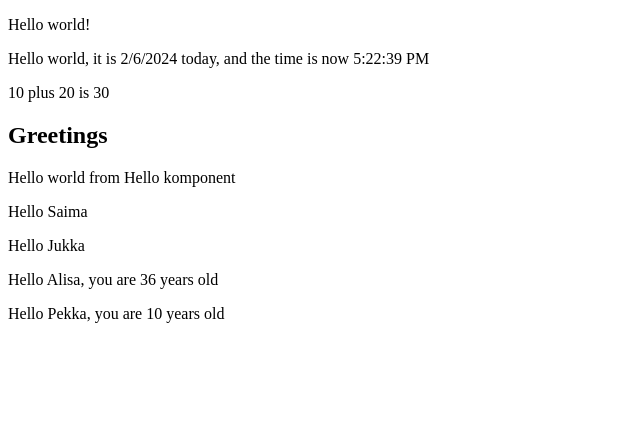
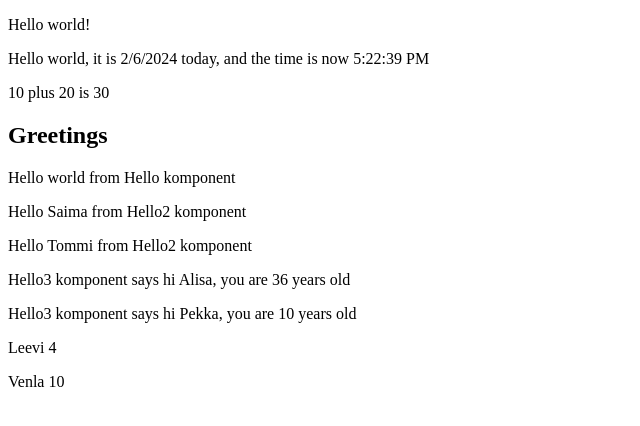
Before and after one commit to Saima445/01-react-part1, a React (Vite) app: page / in a window 1280 px wide. Shown: the top 426 px of the page, without its empty margins (0-640 px from the left). Built offline with nearby package versions, Linux system fonts and the light colour scheme.

Commit message:
04 oppimistehtävä 01 valmis.

```diff
--- a/src/App.jsx
+++ b/src/App.jsx
@@ -1,37 +1,3 @@
-const Hello3 = (props) => {
-  console.log("Hello from HELLO3 komponentti");
-  const nimi = "Pekka";
-  const ika = 10;
-  return (
-    <>
-      <p>
-        Hello {props.name}, you are {props.age} years old
-      </p>
-      <p>
-        Hello <span>{nimi}</span>, you are <span>{ika} years old</span>
-      </p>
-    </>
-  );
-};
-
-const Hello2 = (props) => {
-  console.log("Hello from HELLO2 komponentti");
-  return (
-    <>
-      <p>Hello {props.name}</p>
-    </>
-  );
-};
-
-const Hello = () => {
-  console.log("Hello from HELLO komponentti");
-  return (
-    <>
-      <p>Hello world from Hello komponent</p>
-    </>
-  );
-};
-
 const Time = () => {
   console.log("Hello from TIME komponentti");
   const now = new Date();
@@ -51,6 +17,73 @@ const Time = () => {
     </section>
   );
 };
+
+const Hello = () => {
+  console.log("Hello from HELLO komponentti");
+  return (
+    <section>
+      <p>Hello world from Hello komponent</p>
+    </section>
+  );
+};
+
+const Hello2 = (props) => {
+  console.log("Hello from HELLO2 komponentti");
+  return (
+    <section>
+      <p>
+        Hello <span>{props.name}</span> from Hello2 komponent
+      </p>
+    </section>
+  );
+};
+
+const Hello3 = (props) => {
+  console.log("Hello from HELLO3 komponentti");
+  const nimi = "Pekka";
+  const ika = 10;
+  console.log(`nimi on ${nimi} ja props name on ${props.name}`);
+  return (
+    <section>
+      <p>
+        Hello3 komponent says hi {props.name}, you are {props.age} years old
+      </p>
+      <p>
+        Hello3 komponent says hi <span>{nimi}</span>, you are{" "}
+        <span>{ika} years old</span>
+      </p>
+    </section>
+  );
+};
+
+const Friends = () => {
+  console.log("Hello from FRIENDS komponentti");
+  //TÄMÄ KÄY MYÖS RENDERÖITÄVÄKSI,JOS ARVOT OVAT OIKEIN
+  //   const friends = [ 'Leevi', 'Venla']
+
+  //   return (
+  //     <div>
+  //       <p>{friends}</p>
+  //     </div>
+  //   )
+  // }
+  const friends = [
+    { name: "Leevi", age: 4 },
+    { name: "Venla", age: 10 },
+  ];
+  console.log(`${friends[0].name} ${friends[1].name}`);
+  return (
+    <section>
+      <p>
+        {friends[0].name} {friends[0].age}
+      </p>
+      <p>
+        {friends[1].name} {friends[1].age}
+      </p>
+    </section>
+  );
+};
+
 const App = () => {
   console.log("Hello from APP komponentti");
 
@@ -66,8 +99,11 @@ const App = () => {
         <h1>Greetings</h1>
         <Hello />
         <Hello2 name="Saima" />
-        <Hello2 name="Jukka" />
+        <Hello2 name="Tommi" />
         <Hello3 name="Alisa" age={26 + 10} />
+      </section>
+      <section>
+        <Friends />
       </section>
     </>
   );
```
